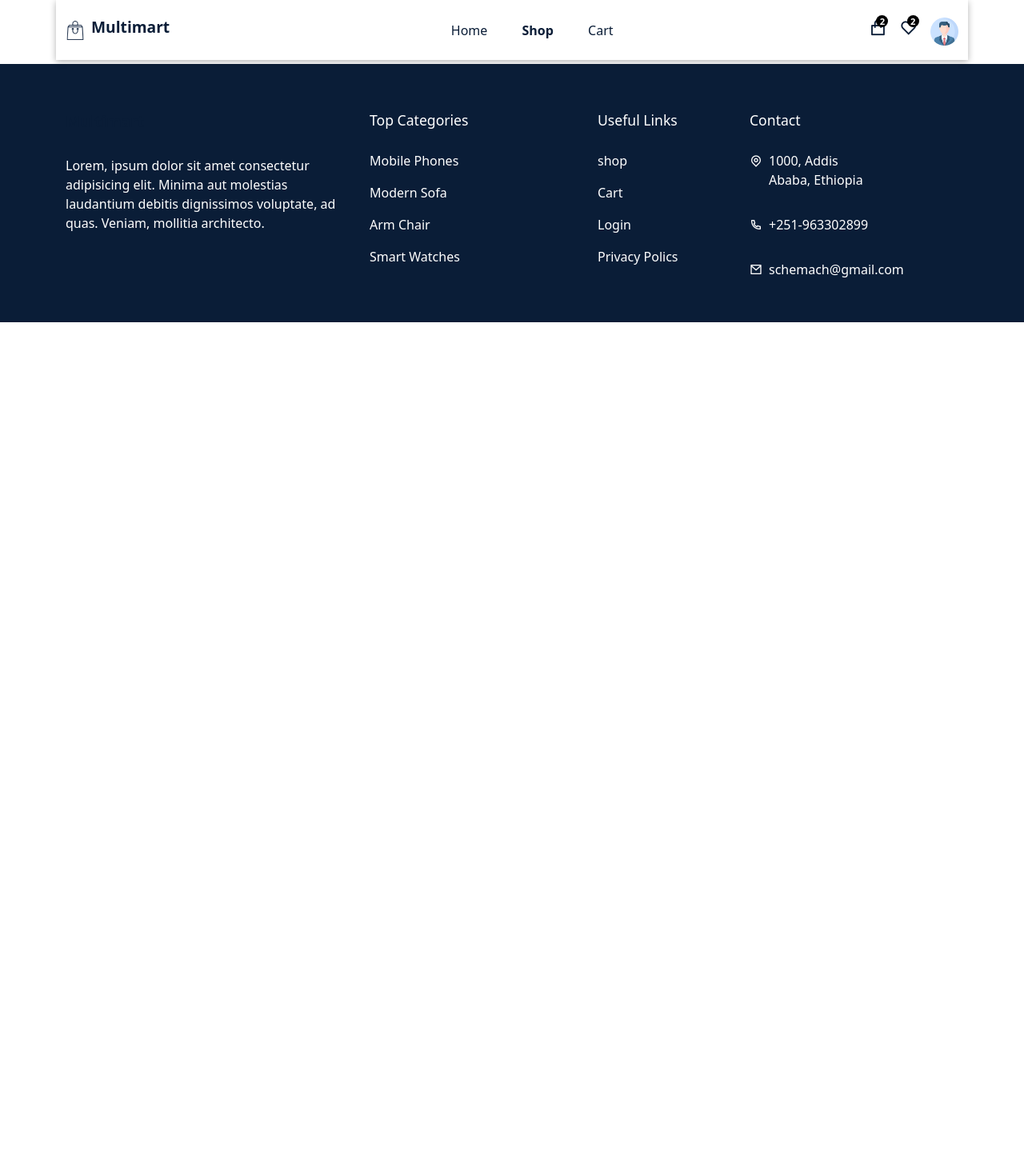
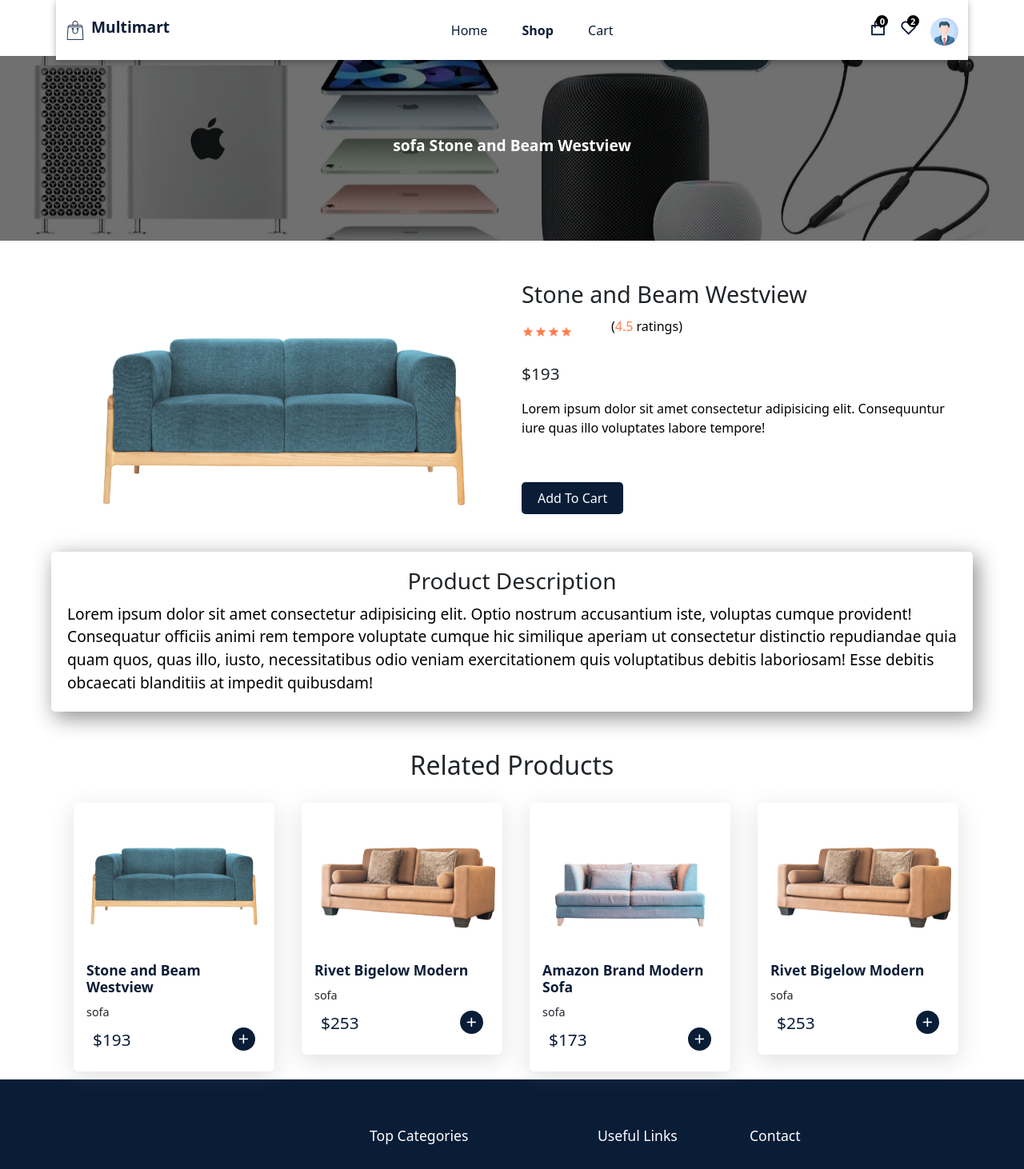
Before and after one commit to SCM-Assigment/shemach, a React (Vite) app: page /shop/01 in a window 1280 px wide. Shown: the top 1462 px of the page at 80% size. Before the commit the page ends 800 px from the top, so only its background shows below. Built offline with nearby package versions, Linux system fonts and the light colour scheme.

Commit message:
add filter sort and search functionality for the shop pagen then finish the product detail page

```diff
--- a/package.json
+++ b/package.json
@@ -17,6 +17,7 @@
     "react-dom": "^18.2.0",
     "react-redux": "^8.0.5",
     "react-router-dom": "^6.10.0",
+    "react-toastify": "^9.1.2",
     "reactstrap": "^9.1.8"
   },
   "devDependencies": {
--- a/src/componentes/Header/Header.jsx
+++ b/src/componentes/Header/Header.jsx
@@ -10,6 +10,8 @@
 import user_icon from "../../assets/images/user-icon.png";
 
 import { Container, Row } from "reactstrap";
+
+import { useSelector } from "react-redux";
 
 const nav__links = [
 	{
@@ -27,6 +29,7 @@
 ];
 
 const header = () => {
+	const totalQuantity = useSelector(state => state.cart.totalQuantity)
 	const menuRef = useRef(null);
 
 	const menuToggle = () => menuRef.current.classList.toggle("active__menu");
@@ -72,7 +75,7 @@
 						<div className="nav__icons">
 							<span className="cart__icon">
 								<i class="ri-shopping-bag-line"></i>
-								<span className="badge">2</span>
+								<span className="badge">{totalQuantity}</span>
 							</span>
 							<span className="fav__icon">
 								<i class="ri-heart-line"></i>
--- a/src/componentes/Lii/ProductCard.jsx
+++ b/src/componentes/Lii/ProductCard.jsx
@@ -1,5 +1,6 @@
 import React from "react";
 import { Link } from "react-router-dom";
+import {toast } from "react-toastify";
 
 import { useDispatch } from "react-redux";
 import { cartActions } from "../../redux/slices/cartSlice";
@@ -29,7 +30,7 @@
 			})
 		);
 
-		alert("Item added to cart");
+		toast.success("Item added to cart")
 	};
 	return (
 		<Col lg="3" md="4">
--- /dev/null
+++ b/src/componentes/Lii/commonSection.jsx
@@ -0,0 +1,13 @@
+import React from 'react'
+import { Container } from 'reactstrap'
+import "../../styles/common-section.css"
+
+const commonSection = ({ title }) => {
+  return <section className="common__section">
+        <Container className='text-center'>
+            <h1>{title}</h1>
+        </Container>
+  </section>
+}
+
+export default commonSection
--- a/src/main.jsx
+++ b/src/main.jsx
@@ -5,10 +5,20 @@
 import { BrowserRouter } from "react-router-dom";
 import store from "./redux/store";
 import { Provider } from "react-redux";
+import { ToastContainer } from "react-toastify";
+import "react-toastify/dist/ReactToastify.css";
 
 ReactDOM.createRoot(document.getElementById("root")).render(
 	<React.StrictMode>
 		<BrowserRouter>
+			<ToastContainer
+        theme="dark"
+				position="top-right"
+				autoClose={3000}
+				closeOnClick
+				pauseOnHover = {false}
+			/>
+
 			<Provider store={store}>
 				<App />
 			</Provider>
--- a/src/pages/Shop.jsx
+++ b/src/pages/Shop.jsx
@@ -1,9 +1,111 @@
-import React from 'react'
+import React, { useState } from "react";
 
+import CommonSection from "../componentes/Lii/commonSection";
+import Helmet from "../componentes/Helmet/Helmet";
+import { Container, Row, Col } from "reactstrap";
+import "../styles/shop.css";
+
+import products from "../assets/data/products";
+import ProductList from "../componentes/Lii/productList";
 const shop = () => {
-  return (
-    <div>shop</div>
-  )
-}
+	const [product, setProduct] = useState(products);
 
-export default shop
+	const handleFilter = (e) => {
+		const filterValue = e.target.value;
+		if (filterValue === "sofa") {
+			const newProduct = products.filter((item) => item.category === "sofa");
+			setProduct(newProduct);
+		}
+		if (filterValue === "mobile") {
+			const newProduct = products.filter((item) => item.category === "mobile");
+			setProduct(newProduct);
+		}
+		if (filterValue === "wireless") {
+			const newProduct = products.filter((item) => item.category === "wireless");
+			setProduct(newProduct);
+		}
+		if (filterValue === "chair") {
+			const newProduct = products.filter((item) => item.category === "chair");
+			setProduct(newProduct);
+		}
+		if (filterValue === "watch") {
+			const newProduct = products.filter((item) => item.category === "watch");
+			setProduct(newProduct);
+		}
+	};
+
+  const handleSort = (e) => {
+    const sortValue = e.target.value;
+    if (sortValue === "ascending") {
+      const newProduct = [...product].sort((a, b) => a.price - b.price);
+      setProduct(newProduct);
+    }
+    if (sortValue === "descending") {
+      const newProduct = [...product].sort((a, b) => b.price - a.price);
+      setProduct(newProduct);
+    }
+  }
+
+  const handleSearch = (e) => {
+    const searchValue = e.target.value;
+
+    const searchProduct = products.filter(item => item.productName.toLowerCase().includes(searchValue.toLowerCase()))
+
+    setProduct(searchProduct)
+  }
+	return (
+		<Helmet title="Shop">
+			<CommonSection title="Products" />
+
+			<section className="margin">
+				<Container>
+					<Row>
+						<Col lg="3" md="3">
+							<div className="filter__widget">
+								<select onChange={handleFilter}>
+									<option>Filter By Category</option>
+									<option value="sofa">Sofa</option>
+									<option value="mobile">Mobile</option>
+									<option value="chair">Chair</option>
+									<option value="watch">Watch</option>
+									<option value="wireless" Wireless></option>
+								</select>
+							</div>
+						</Col>
+						<Col lg="3" md="3">
+							<div className="filter__widget">
+								<select onChange={handleSort}>
+									<option>Sort By Price</option>
+									<option value="ascending">Ascending</option>
+									<option value="descending">Descending</option>
+								</select>
+							</div>
+						</Col>
+						<Col lg="6" md="6">
+							<div className="search__box">
+								<input type="text" placeholder="Search......" onChange={handleSearch}/>
+								<span>
+									<i class="ri-search-line"></i>
+								</span>
+							</div>
+						</Col>
+					</Row>
+				</Container>
+			</section>
+
+			<section>
+				<Container>
+					<Row>
+						{product.length === 0 ? (
+							<h1 className="text-center fs-4">No products found</h1>
+						) : (
+							<ProductList data={product} />
+						)}
+					</Row>
+				</Container>
+			</section>
+		</Helmet>
+	);
+};
+
+export default shop;
--- a/src/pages/productDetail.jsx
+++ b/src/pages/productDetail.jsx
@@ -1,9 +1,117 @@
-import React from 'react'
+import React, { useState, useEffect } from "react";
+import { useParams } from "react-router-dom";
+import { Container, Row, Col } from "react-bootstrap";
+import products from "../assets/data/products";
+import Helmet from "../componentes/Helmet/Helmet";
+import CommonSection from "../componentes/Lii/CommonSection";
+import "../styles/product-detail.css";
+import { motion } from "framer-motion";
+import { useDispatch } from "react-redux";
+import { cartActions } from "../redux/slices/cartSlice";
+import { toast } from "react-toastify";
+import ProductList from "../componentes/Lii/ProductList";
 
 const productDetail = () => {
-  return (
-    <div>productDetail</div>
-  )
-}
+	const dispatch = useDispatch();
+	const [relatedProducts, setRelatedProducts] = useState([]);
 
-export default productDetail
+	const addToCart = (item) => {
+		dispatch(
+			cartActions.addItem({
+				id: item.id,
+				productName: item.productName,
+				price: item.price,
+				image: item.imgUrl,
+			})
+		);
+		toast.success("Item added to cart");
+	};
+
+	const { id } = useParams();
+	const product = products.find((product) => product.id === id);
+	console.log(product);
+	const {
+		imgUrl,
+		productName,
+		price,
+		description,
+		avgRating,
+		review,
+		shortDesc,
+		category,
+	} = product;
+
+	useEffect(() => {
+		const filteredProducts = products.filter(
+			(product) => product.category === category
+		);
+		setRelatedProducts(filteredProducts);
+	},[]);
+	return (
+		<Helmet title={productName}>
+			<CommonSection title={`  ${category} ${productName} `} />
+			<section className="pt-0">
+				<Container>
+					<Row>
+						<Col lg="6">
+							<img style={{ width: "100%" }} src={imgUrl} alt="" />
+						</Col>
+						<Col lg="6">
+							<div className="product__details">
+								<h2>{productName}</h2>
+								<div className="product__rating d-flex align-items-center gap-5 mb-3">
+									<div>
+										<span>
+											<i class="ri-star-s-fill"></i>
+										</span>
+										<span>
+											<i class="ri-star-s-fill"></i>
+										</span>
+										<span>
+											<i class="ri-star-s-fill"></i>
+										</span>
+										<span>
+											<i class="ri-star-s-fill"></i>
+										</span>
+									</div>
+									<p style={{ color: "#000" }}>
+										(<span>{avgRating}</span> ratings)
+									</p>
+								</div>
+
+								<span className="product__price">${price}</span>
+								<p className="mt-3" style={{ color: "#000" }}>
+									{shortDesc}
+								</p>
+
+								<motion.button
+									whileTap={{ scale: 1.1 }}
+									onClick={addToCart}
+									className="buy_btn"
+								>
+									Add To Cart
+								</motion.button>
+							</div>
+						</Col>
+					</Row>
+				</Container>
+			</section>
+      <section className="product-description">
+        <h3 className="text-center">Product Description</h3>
+      <p>{description}</p>
+    </section>
+      <section className="best__sales margin">
+				<Container>
+					<Row>
+						<Col lg="12" className="text-center">
+							<h2 className="section_title">Related Products</h2>
+						</Col>
+						<ProductList data={relatedProducts.slice(0,4)} />
+					</Row>
+				</Container>
+			</section>
+		</Helmet>
+	);
+};
+
+export default productDetail;
--- a/src/routers/routes.jsx
+++ b/src/routers/routes.jsx
@@ -18,7 +18,7 @@
         <Route path="shop" element={<Shop/>} />
         <Route path="checkout" element={<Checkout />} />
         <Route path="cart" element={<Cart />} />
-        <Route path="shop/id" element={<ProductDetail/>} />
+        <Route path="shop/:id" element={<ProductDetail/>} />
     </Routes>
 };
 
--- /dev/null
+++ b/src/styles/common-section.css
@@ -0,0 +1,15 @@
+.common__section {
+	background: linear-gradient(rgba(0, 0, 0, 0.562), rgba(0, 0, 0, 0.562)),
+		url(../assets/images/products.webp) no-repeat center center;
+	background-size: conver;
+    padding: 100px 0px;
+    display: flex;
+    align-items: center;
+    justify-content: center;
+}
+
+.common__section h1 {
+	color: #fff;
+	font-weight: 600;
+	text-align: center;
+}
--- /dev/null
+++ b/src/styles/product-detail.css
@@ -0,0 +1,43 @@
+.product__details {
+    margin-top: 50px;
+}
+
+.product__details h2{
+    font-size: 1.8rem;
+    margin-bottom: 10px;
+}
+
+.product__rating span i {
+    color: coral;
+}
+
+.product__rating p span {
+    color: coral;
+    font-weight: 500;
+}
+.product__price {
+ font-size: 1.3rem;
+ font-weight: 500;
+}
+
+.product-description {
+    width: 100%;
+    max-width: 90%;
+    height: 200px;
+    margin: 0 auto;
+    margin-top: 25px;
+    padding: 20px;
+    box-sizing: border-box;
+    background-color: #fff;
+    border-radius: 5px;
+    box-shadow: 5px 7px 27px 1px rgba(0,0,0,0.44);
+-webkit-box-shadow: 5px 7px 27px 1px rgba(0,0,0,0.44);
+-moz-box-shadow: 5px 7px 27px 1px rgba(0,0,0,0.44);
+  }
+
+  .product-description p {
+    font-size: 1.2rem;
+    font-weight: 350;
+    margin: 10px 0;
+    color: #000;
+  }
--- /dev/null
+++ b/src/styles/shop.css
@@ -0,0 +1,43 @@
+.filter__widget select {
+    padding: 8px 20px;
+    border: 1px solid #0a1d37;
+    cursor: pointer;
+    border-radius: 5px;
+    background: #0a1d37;
+    color: #fff;
+}
+
+.filter__widget select:focus {
+    outline: none !important;
+}
+
+.filter__widget select option {
+    font-size: 0.9rem;
+}
+
+.search__box i {
+    color: #0a1d37;
+}
+
+.search__box {
+    width: 100%;
+    display: flex;
+    align-items: center;
+    justify-content: space-between;
+    border: 1px solid #0a1d37;
+    border-radius: 5px;
+    padding-right: 12px;
+    padding-left: 2px;
+    cursor: pointer;
+}
+
+.search__box input {
+    width: 100%;
+    border: none;
+    outline: none;
+    padding: 8px 10px;
+}
+
+.margin {
+    margin-top: 3rem;
+}
```
Also changed, not shown: src/assets/images/products.webp (added), 1 other file (tests, documents, lock files or other folders).
